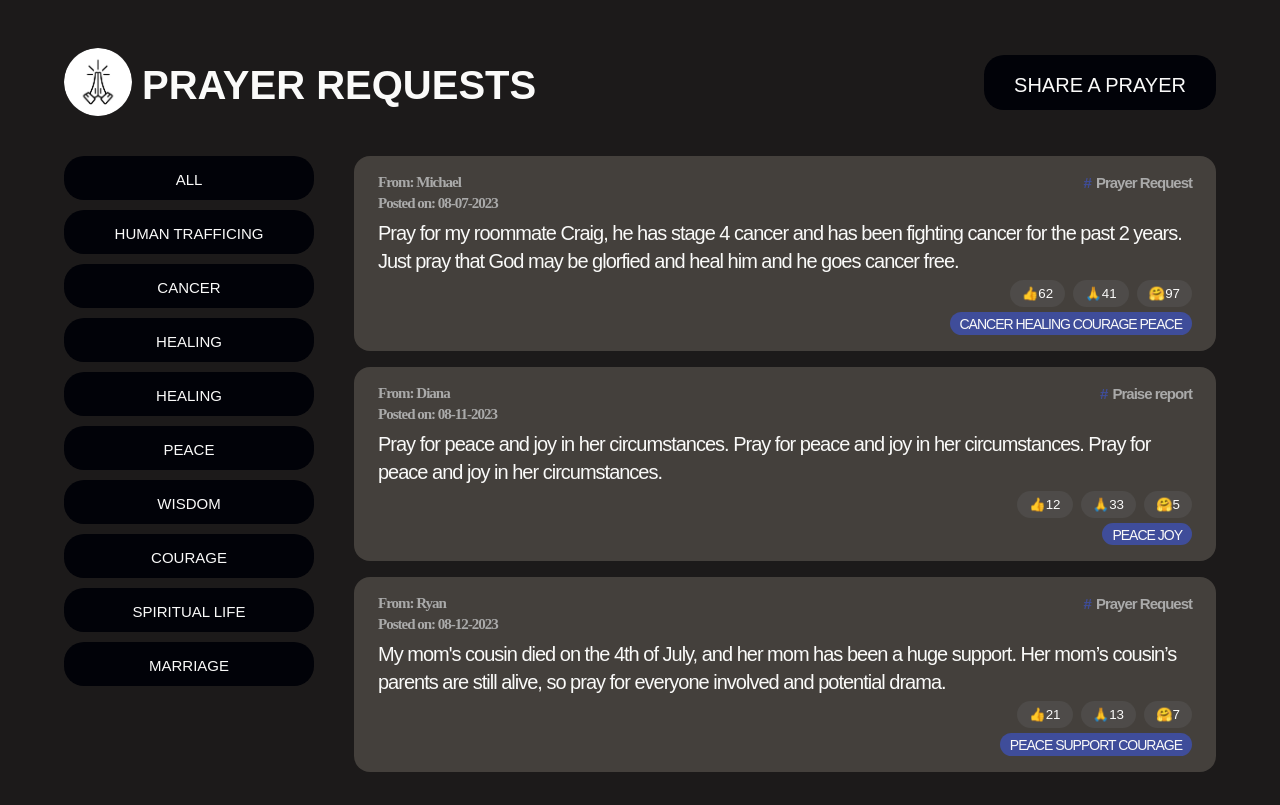
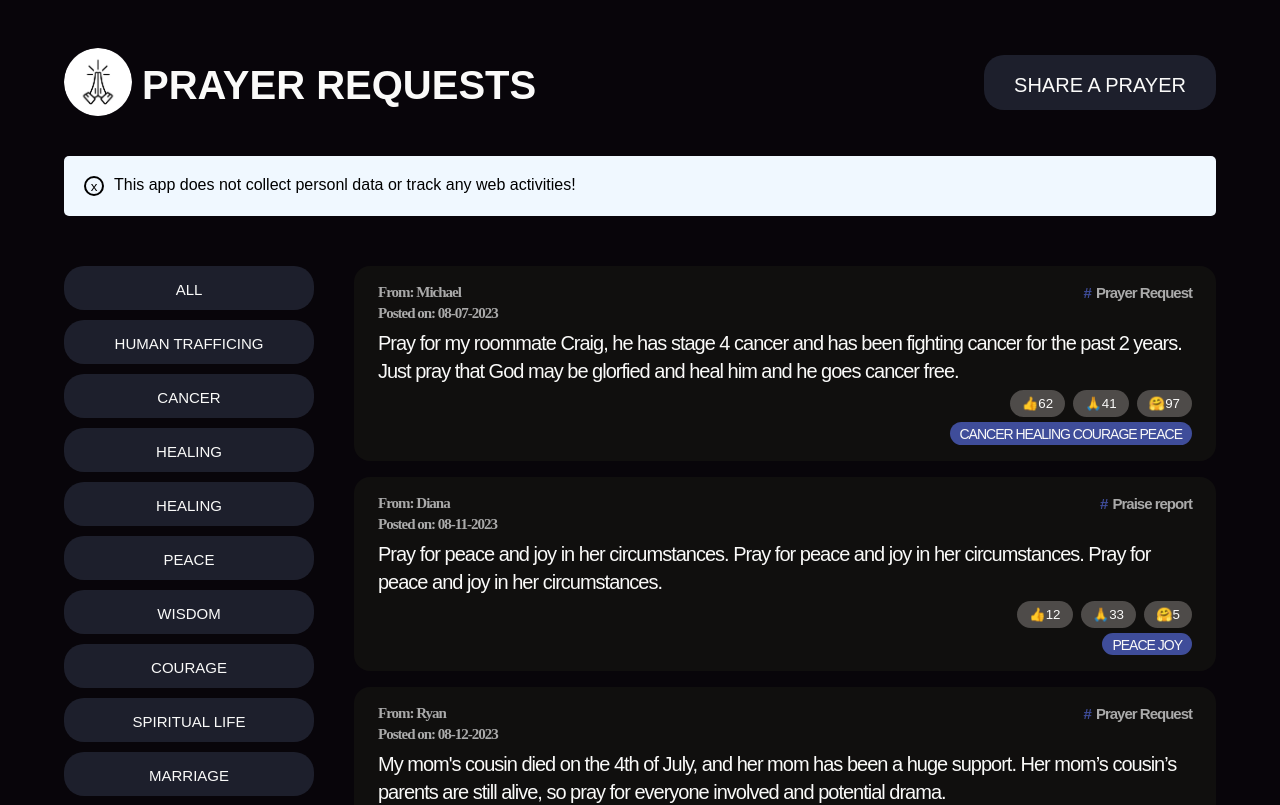
Before and after one commit to michaelyaacoub/prayer-app, a React (Create React App) app: page / in a window 1280 px wide. Shown: the top 805 px of the page. Built offline with nearby package versions, Linux system fonts and the light colour scheme; a web font is replaced by a local one.

Commit message:
changed some style colors and placed pop-up msg on top

```diff
--- a/src/App.js
+++ b/src/App.js
@@ -53,12 +53,12 @@ function App() {
 
       < NewPrayerRequestForm />
 
+      <FooterMessage />
+
       <main className="main">
         <CategoryFilter />
         <PrayerList />
       </main >
-
-      <FooterMessage />
     </>
   );
 }
--- a/src/style.css
+++ b/src/style.css
@@ -7,7 +7,8 @@
 }
 
 body {
-    background-color: #1c1a1a;
+    /* #1c1a1a */
+    background-color: #08050a;
     color: #fafaf9;
     font-family: "Sono", sans-serif;
     padding: 48px 64px;
@@ -67,9 +68,10 @@ h2 {
 }
 
 .box {
+    /* #332a21 */
     font-size: 20px;
     line-height: 1.4;
-    background-color: #44403c;
+    background-color: #100f0e;
     margin-bottom: 16px;
     padding: 16px 24px;
     letter-spacing: -1px;
@@ -137,8 +139,8 @@ h2 {
     /* top/right - bottom - left */
     padding: 16px 0 13px;
     font-family: "Sono" sans-serif;
-
-    background-color: #010208;
+    /* #2e324b */
+    background-color: #1d1f2c;
     transition: 0.3s;
     border-radius: 20px;
     cursor: pointer;
@@ -251,7 +253,7 @@ label {
     flex-shrink: 0;
     gap: 10px;
     width: 100%;
-    margin-top: 100px;
+    margin-bottom: 50px;
     padding: 20px;
     background-color: aliceblue;
     color: #000;
```
